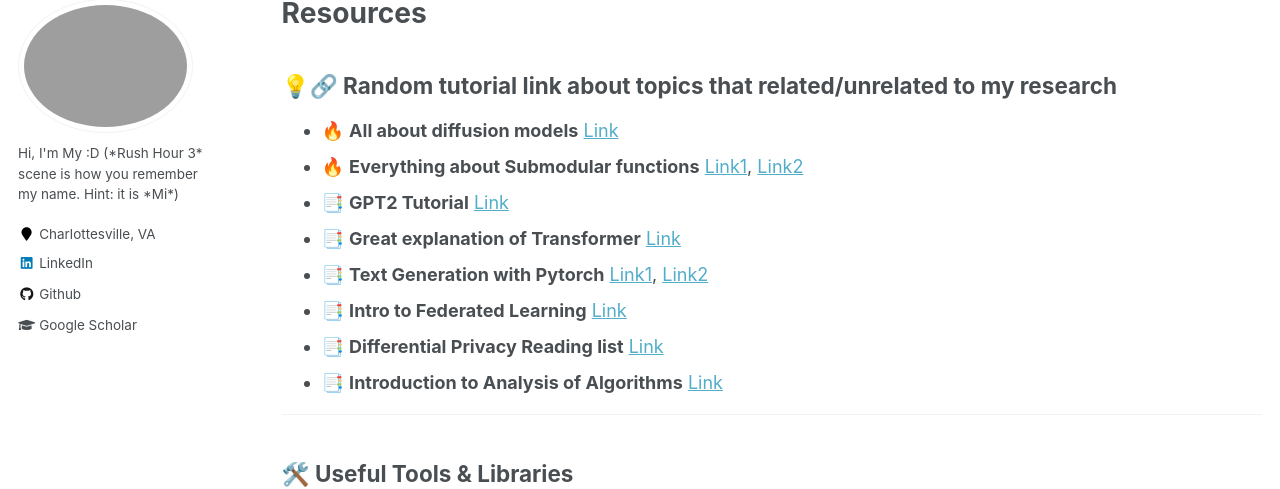
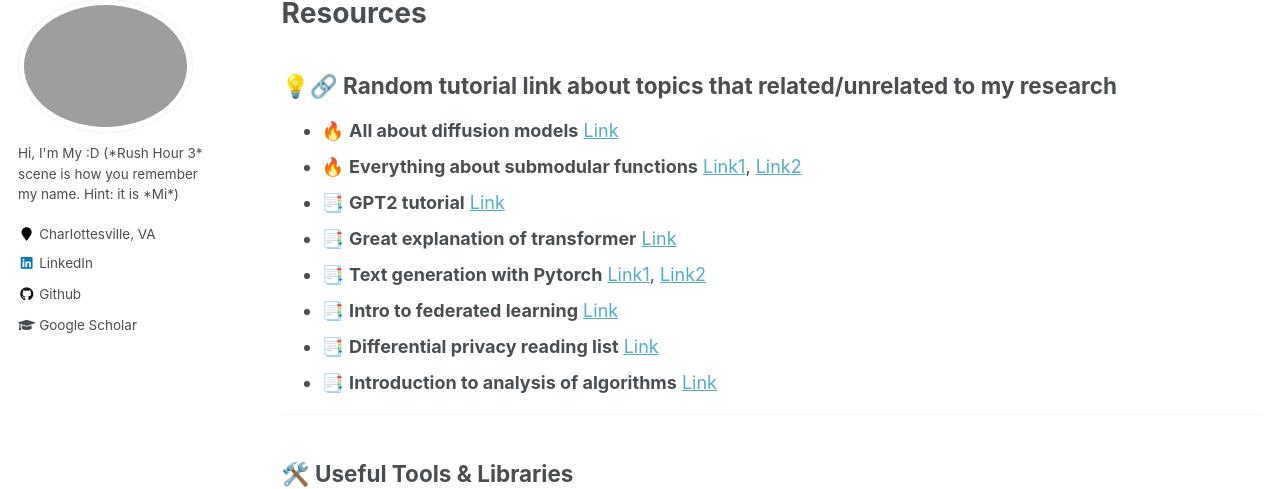
Before and after one commit to mdinh186/mdinh186.github.io, a Jekyll site: the page built from _pages/resources.md, in a window 1280 px wide and 1166 px high. Shown: the part 119-608 px from the top of the window. Built offline with Jekyll 4.4.1, drawn with Linux system fonts in a browser that asks for light colours.

Commit message:
fix typo

```diff
--- a/_pages/resources.md
+++ b/_pages/resources.md
@@ -28,13 +28,13 @@ author_profile: true
 ## 💡🔗 Random tutorial link about topics that related/unrelated to my research
 
 - 🔥 **All about diffusion models**  [Link](https://calvinyluo.com/2022/08/26/diffusion-tutorial.html#mjx-eqn%3Aeq%3A132)
-- 🔥 **Everything about Submodular functions**  [Link1](https://arxiv.org/pdf/1111.6453), [Link2](https://people.csail.mit.edu/stefje/fall15/)
-- 📑 **GPT2 Tutorial**  [Link](https://jalammar.github.io/illustrated-gpt2/)
-- 📑 **Great explanation of Transformer**  [Link](https://jalammar.github.io/illustrated-transformer/)
-- 📑 **Text Generation with Pytorch**  [Link1](https://github.com/falloutdurham/beginners-pytorch-deep-learning/blob/master/chapter9/Chapter9.5.ipynb), [Link2](https://huggingface.co/blog/how-to-train)
-- 📑 **Intro to Federated Learning**  [Link](https://github.com/ayushm-agrawal/Federated-Learning-Implementations/blob/master/README.md)
-- 📑 **Differential Privacy Reading list**  [Link](https://desfontain.es/blog/differential-privacy-reading-list.html)
--  📑 **Introduction to Analysis of Algorithms** [Link](https://www.cs.cornell.edu/courses/cs6820/2019fa/lectures.html)
+- 🔥 **Everything about submodular functions**  [Link1](https://arxiv.org/pdf/1111.6453), [Link2](https://people.csail.mit.edu/stefje/fall15/)
+- 📑 **GPT2 tutorial**  [Link](https://jalammar.github.io/illustrated-gpt2/)
+- 📑 **Great explanation of transformer**  [Link](https://jalammar.github.io/illustrated-transformer/)
+- 📑 **Text generation with Pytorch**  [Link1](https://github.com/falloutdurham/beginners-pytorch-deep-learning/blob/master/chapter9/Chapter9.5.ipynb), [Link2](https://huggingface.co/blog/how-to-train)
+- 📑 **Intro to federated learning**  [Link](https://github.com/ayushm-agrawal/Federated-Learning-Implementations/blob/master/README.md)
+- 📑 **Differential privacy reading list**  [Link](https://desfontain.es/blog/differential-privacy-reading-list.html)
+-  📑 **Introduction to analysis of algorithms** [Link](https://www.cs.cornell.edu/courses/cs6820/2019fa/lectures.html)
 
 ---
 
```
